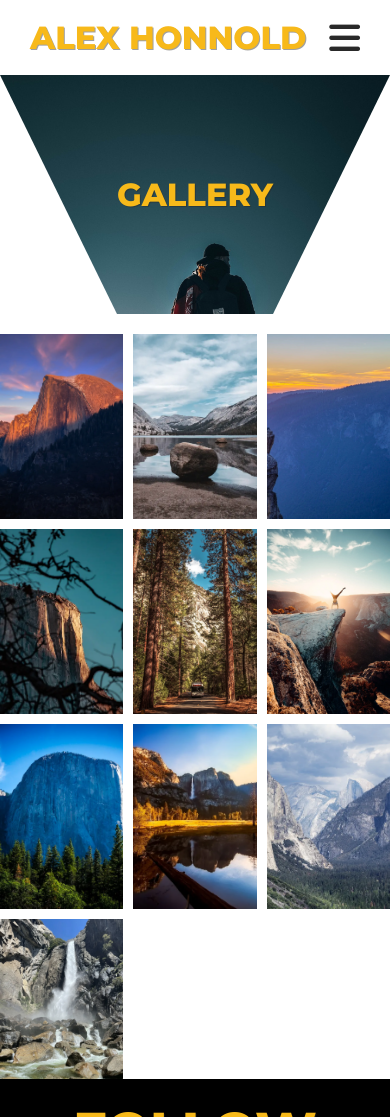
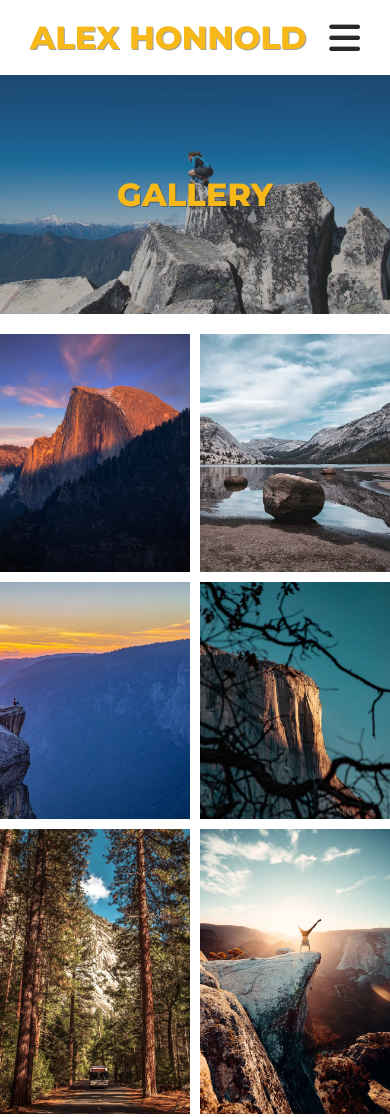
Before and after one commit to kpetrauskas92/alex-honnold-p1, a plain HTML site: page gallery.html in a window 390 px wide. Shown: the top 1117 px of the page. Drawn offline with Linux system fonts and the light colour scheme; a web font is replaced by a local one.

Commit message:
add 2 more gallery images

```diff
--- a/assets/css/style.css
+++ b/assets/css/style.css
@@ -294,6 +294,8 @@ h1,h3 {
   max-height: 600px;
   max-width: 100%;
   overflow: hidden;
+  background-size: cover;
+  background-position: center;
 }
 
 
@@ -378,7 +380,7 @@ blockquote p {
 }
 
 #follow-text h3 {
-  font-size: 180%;
+  font-size: 120%;
   padding-top: 20px;
 }
 
@@ -419,15 +421,15 @@ footer p {
 /* gallery styling */
 
 #gallery-title {
-  background-image: url('../images/gallery/gallery-heading-cover.jpg');
+  background-image: url('../images/gallery/gallery-heading-cover.webp');
   background-size: cover;
-  background-position: top;
+  background-position: center;
   height: 100%;
   width: 100%;
   margin-bottom: 20px;
   overflow: hidden;
   position: relative;
-  clip-path: polygon(0 0, 100% 0, 70% 100%, 30% 100%);
+  /* clip-path: polygon(0 0, 100% 0, 70% 100%, 30% 100%); */
 
 }
 
@@ -435,6 +437,7 @@ footer p {
   font-size: 200%;
   text-align: center;
   padding: 100px;
+  background-color: #52525259;
 }
 
 #image-gallery-outer{
@@ -450,6 +453,7 @@ footer p {
   grid-template-columns: repeat(3, 1fr);
   grid-template-rows: repeat(3, 1fr);
   grid-gap: 10px;
+  padding-bottom: 15px;
 }
 
 #image-gallery img {
@@ -457,3 +461,14 @@ footer p {
   height: 100%;
   object-fit: cover;
 }
+
+@media (max-width: 769px) {
+
+  #image-gallery {
+    display: grid;
+    grid-template-columns: repeat(2, 1fr);
+    grid-template-rows: repeat(2, 1fr);
+    grid-gap: 10px;
+  }
+
+}
--- a/gallery.html
+++ b/gallery.html
@@ -50,6 +50,8 @@
             <img src="assets/images/gallery/image8.webp" alt="image8">
             <img src="assets/images/gallery/image9.webp" alt="image9">
             <img src="assets/images/gallery/image10.webp" alt="image9">
+            <img src="assets/images/gallery/image11.webp" alt="image9">
+            <img src="assets/images/gallery/image12.webp" alt="image9">
           </div>
 
     </section>
```
Also changed, not shown: assets/images/gallery/gallery-heading-cover.jpg (deleted), assets/images/gallery/gallery-heading-cover.webp (added), assets/images/gallery/image11.webp (added), assets/images/gallery/image12.webp (added).
